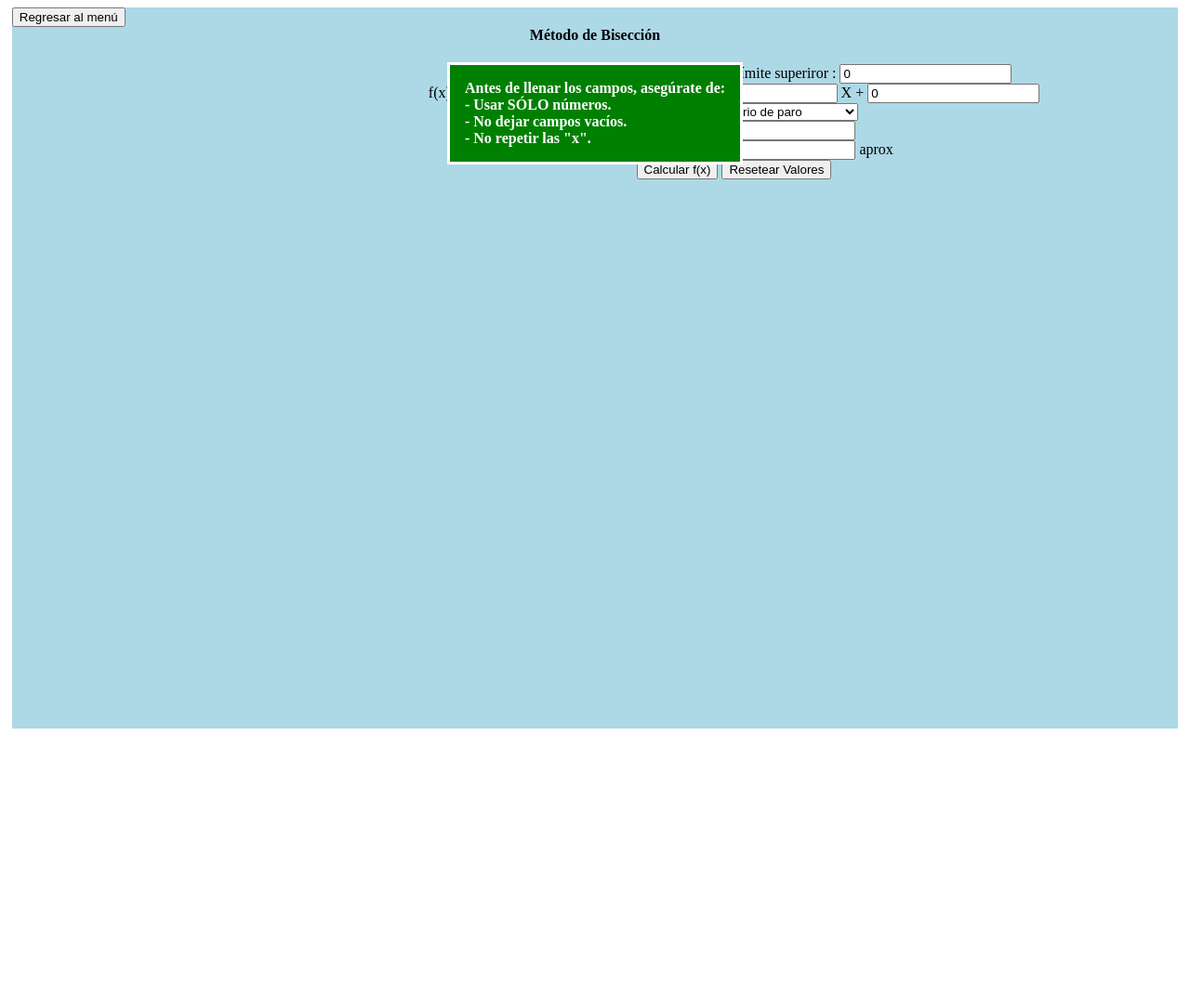
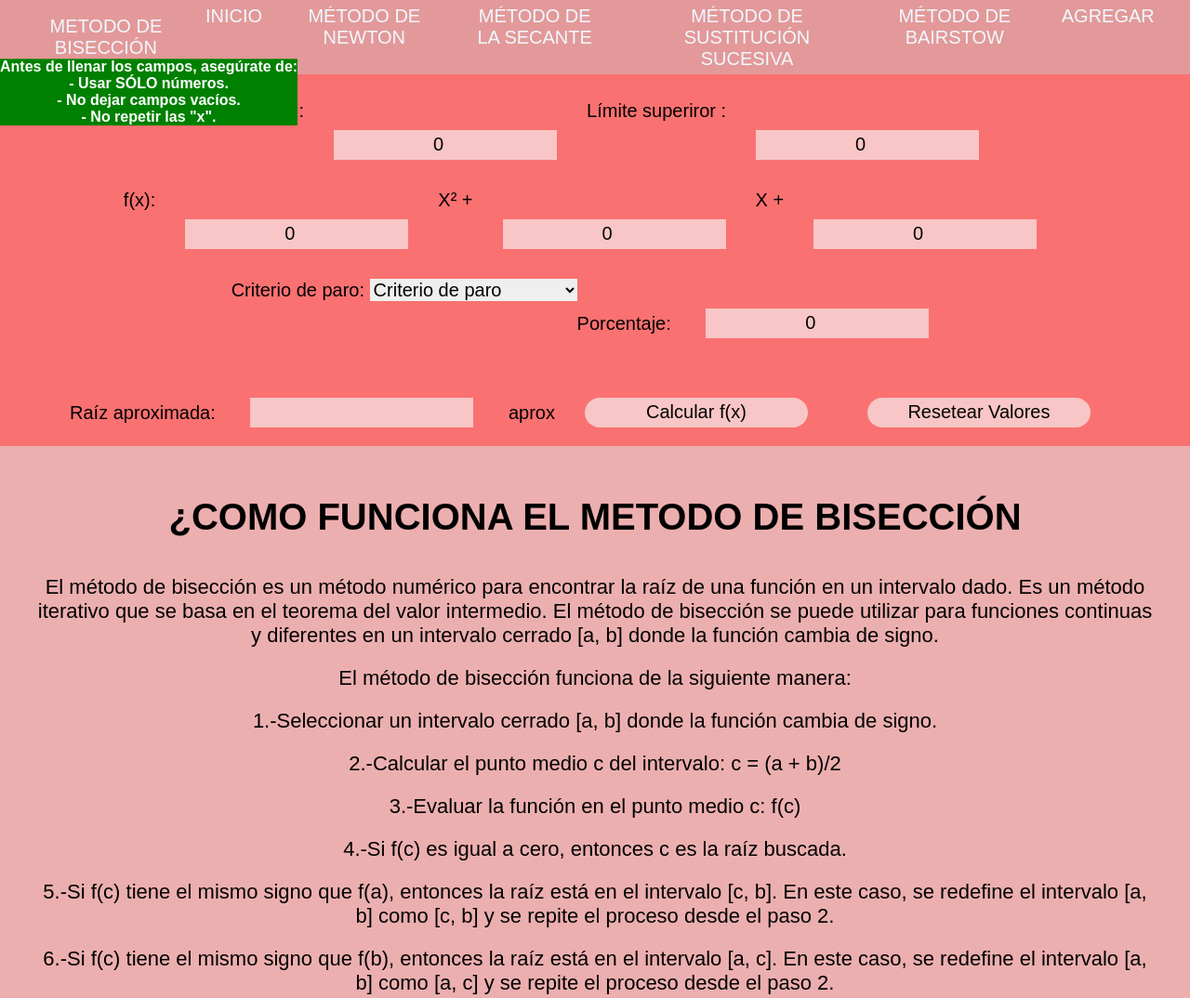
Before and after one commit to jd-becerra/root-approximation, a website: page bisection/bisection.html in a window 1280 px wide. Shown: the top 1074 px of the page at 93% size. Before the commit the page ends 800 px from the top, so only its background shows below. Drawn offline with Linux system fonts and the light colour scheme.

Commit message:
Bisecction page preliminar

```diff
--- a/bisection/bis_styles.css
+++ b/bisection/bis_styles.css
@@ -1,33 +1,138 @@
-#Bisection {
-  position: static;
-  background: lightblue;
-  width: 98%; height: 97%;
-  position: fixed;
-  left: 1%;
-  text-align: center;
+*{
+  margin: 0;
+  padding: 0;
+  border: 0;
+  font-size: 100%;
+  vertical-align: baseline;
+}
+h4{
+  margin-bottom: 50px;
+  font-size: 60px;
+  font-weight: 600;
 }
 
-#menuButton {
-  position: fixed;
+body{
+text-align: center;
+font-family: Arial;
 }
 
-#column1 {
-  background-color: gray;
-  width: 50%;
-  border-right: 1px solid black;
-  color: aliceblue;
+.head{
+  display: flex;
+  justify-content: space-between;
+  align-items: center;
+  height: 80px;
+  background: #e39999;
+  position:fixed;
+  width: 100%;
+  z-index: 100;
 }
 
-#column2 {
-  background-color: lightgray;
-  width: 50%;color: black;
+.navbar {
+  display: flex;
+  margin-right: 15px;
+
+}
+.logo {
+  margin-left: 30px;
+}
+.logo a{
+  text-decoration: none;
+  color: aliceblue;
+  text-transform: uppercase;
+  font-size: 20px;
 }
 
-#bisectionForm {
-  position: fixed;
-  margin-left: 35%;
+.navbar a {
+  display: block;
+  padding: 23px 20px;
+  color: aliceblue;
+  text-decoration: none;
+  text-transform: uppercase;
+  font-size: 20px;
+  margin: 0.2rem;
+  border-radius: 1rem;
 }
 
+.navbar a:hover {
+  background: #f59696;
+}
+.header{
+  display: flex;
+  justify-content: center;
+  align-items: center;
+}
+.header {
+  height: 60vh !important;
+  background:   rgb(250, 113, 113) no-repeat center;
+  background-size: cover;
+}
+.title {
+  margin-bottom: 40px;
+  font-size: 40px;
+  font-weight: 600;
+  text-transform: uppercase;
+}
+p{
+  margin-bottom: 20px;
+  font-size: 22px;
+
+}
+.content {
+  height: 80vh;
+  display: flex;
+  flex-direction: column;
+  justify-content: center;
+  align-items: center;
+
+}
+.sau {
+  padding: 40px;
+  background: rgb(236, 175, 175);
+
+}
+.box-container {
+  display: flex;
+  justify-content: center;
+  flex-wrap: wrap;
+  text-align: center;
+  font-size: 20px;
+}
+input{
+  height: 2rem;
+  width: 15rem;
+  background: rgb(248, 198, 198);
+  text-align: center;
+  margin: 2rem;
+}
+.result {
+  height: 2rem;
+  width: 15rem;
+  background: rgb(24, 19, 19);
+  text-align: center;
+  height: 2rem;
+  width: 15rem;
+  background: rgb(248, 198, 198);
+  text-align: center;
+  border-radius: 1rem;
+  box-shadow: 0 .3 5rem rgba(123, 76, 76, 0.5);
+  margin: 2rem;
+  margin: 2rem;
+}
+.reset {
+  height: 2rem;
+  width: 15rem;
+
+  background: rgb(30, 24, 24);
+  text-align: center;
+  height: 2rem;
+  width: 15rem;
+  background: rgb(248, 198, 198);
+  text-align: center;
+  border-radius: 1rem;
+  box-shadow: 0 .3 5rem rgba(123, 76, 76, 0.5);
+  margin: 2rem;
+  margin: 2rem;
+}
 #initWarning {
   z-index: 999;
   display: block;
--- a/bisection/bisection.html
+++ b/bisection/bisection.html
@@ -10,28 +10,36 @@
         <title>Método de bisección</title>
     </head>
     <body>
+      <div class="head">
+
+        <div class="logo">
+            <a href="">Metodo de Bisección</a>
+        </div>
+        <nav class="navbar">
+            <a href="../index.html">Inicio</a>
+            <a href="http://">Método de Newton</a>
+            <a href="http://">Método de la secante</a>
+            <a href="http://">Método de sustitución sucesiva</a>
+            <a href="http://">Método de Bairstow</a>
+            <a href="http://">Agregar</a>
+        </nav>
+    </div>
+    <header class="content header">
       <div id="Bisection">
-        <div id="menuButton">
-          <button onclick="window.location.href = '../index.html';">Regresar al menú </button>
-        </div>
         <h4> Método de Bisección </h4>
-        <div id="bisectionForm">
+        <div class= "box-container" id="bisectionForm">
           <label for="xL">Límite inferior : </label>
           <input type="number" id="xL" name="xL" value="0" class="var" step="any">
           <label for="xU">Límite superiror : </label>
           <input type="number" id="xU" name="xU" value="0" class="var" step="any">
           <div id="function">
-            <div id="functionInputs">
-              <table>
-                <tr>
+            <div class="box-container" id="functionInputs">
                   <label for="xSqr">f(x):  </label>
                   <input type="number" id="xSqr" name="xSqr" value="0" class="funcVar" step="any">
                   <label for="xSqr"> X&sup2; + </label>
                   <input type="number" id="xLnl" name="xLnl" value="0" class="funcVar" step="any">
                   <label for="xLnl"> X + </label>
                   <input type="number" id="indVal" name="indVal" value="0" class="funcVar" step="any">
-                </tr>
-              </table>
             </div>
           </div>
           <div>
@@ -65,6 +73,21 @@
           <button type="button" value="Resetear" class="reset" id="reset">Resetear Valores</button>
         </div>
       </div>
+      </header>
+<section class="content sau">
+    <h2 class="title">¿Como funciona el Metodo de bisección</h2>
+    <p>El método de bisección es un método numérico para encontrar la raíz de una función en un intervalo dado. Es un método iterativo que se basa en el teorema del valor intermedio. El método de bisección se puede utilizar para funciones continuas y diferentes en un intervalo cerrado [a, b] donde la función cambia de signo.
+    <p> El método de bisección funciona de la siguiente manera:</p>
+
+     <p>1.-Seleccionar un intervalo cerrado [a, b] donde la función cambia de signo.</p>
+     <p>2.-Calcular el punto medio c del intervalo: c = (a + b)/2</p>
+     <p>3.-Evaluar la función en el punto medio c: f(c)</p>
+     <p>4.-Si f(c) es igual a cero, entonces c es la raíz buscada.</p>
+     <p>5.-Si f(c) tiene el mismo signo que f(a), entonces la raíz está en el intervalo [c, b]. En este caso, se redefine el intervalo [a, b] como [c, b] y se repite el proceso desde el paso 2.</p>
+     <p>6.-Si f(c) tiene el mismo signo que f(b), entonces la raíz está en el intervalo [a, c]. En este caso, se redefine el intervalo [a, b] como [a, c] y se repite el proceso desde el paso 2.</p>
+      El método de bisección es un método lento, pero seguro y confiable para encontrar raíces de funciones. Una de las principales desventajas del método de bisección es que puede requerir un gran número de iteraciones para obtener una precisión suficiente.</p>
+        </div>
+    </section>
       <div class="warnings">
         <dialog open class="initWarning" id="initWarning">
           Antes de llenar los campos, asegúrate de: <br>
--- a/style.css
+++ b/style.css
@@ -44,6 +44,8 @@ body{
     text-decoration: none;
     text-transform: uppercase;
     font-size: 20px;
+    margin: 0.2rem;
+    border-radius: 1rem;
 }
 
 .navbar a:hover {
```
Also changed, not shown: index.html (+67 -100 lines).
